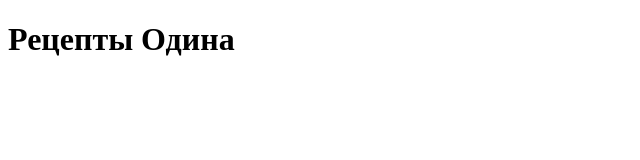
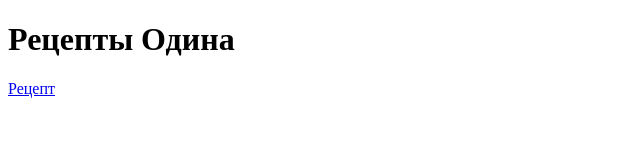
Before and after one commit to MaksChakof/odin-recipes, a plain HTML site: page index.html in a window 1280 px wide. Shown: the full height of the page, 0-640 px from the left. Drawn offline with Linux system fonts and the light colour scheme.

Commit message:
Теперь извенилась ссылка на главную страницу

```diff
--- a/index.html
+++ b/index.html
@@ -7,5 +7,6 @@
 </head>
 <body>
     <h1>Рецепты Одина</h1>
+    <a href="./recipes/blini.html">Рецепт</a>
 </body>
 </html>
```
